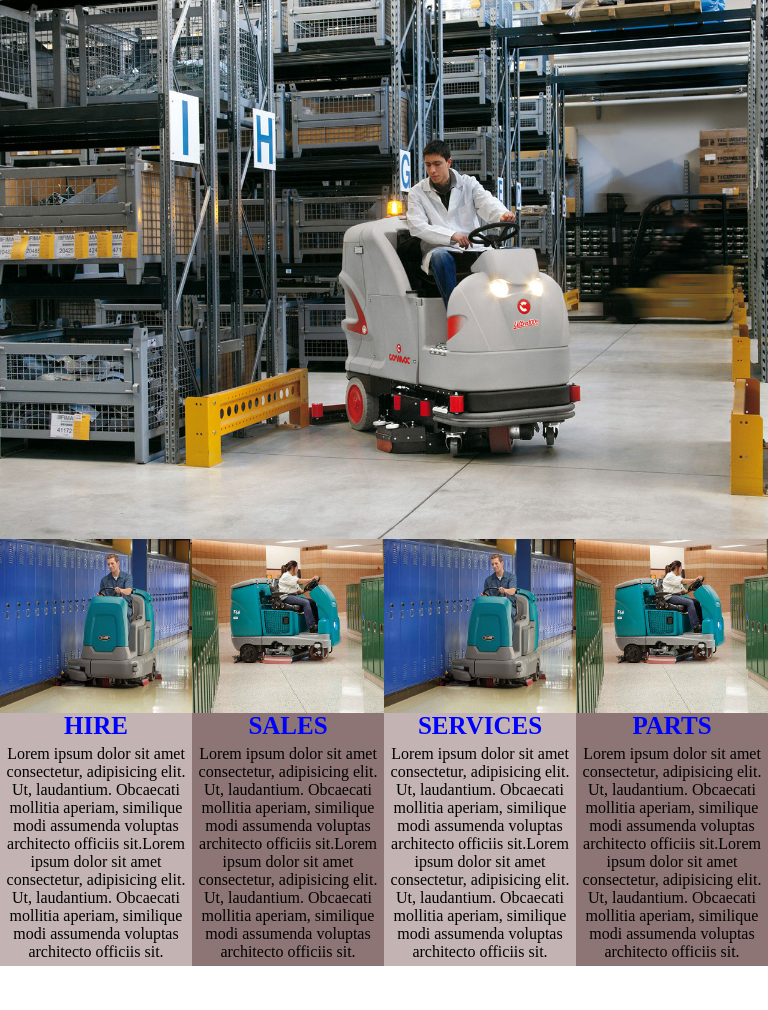
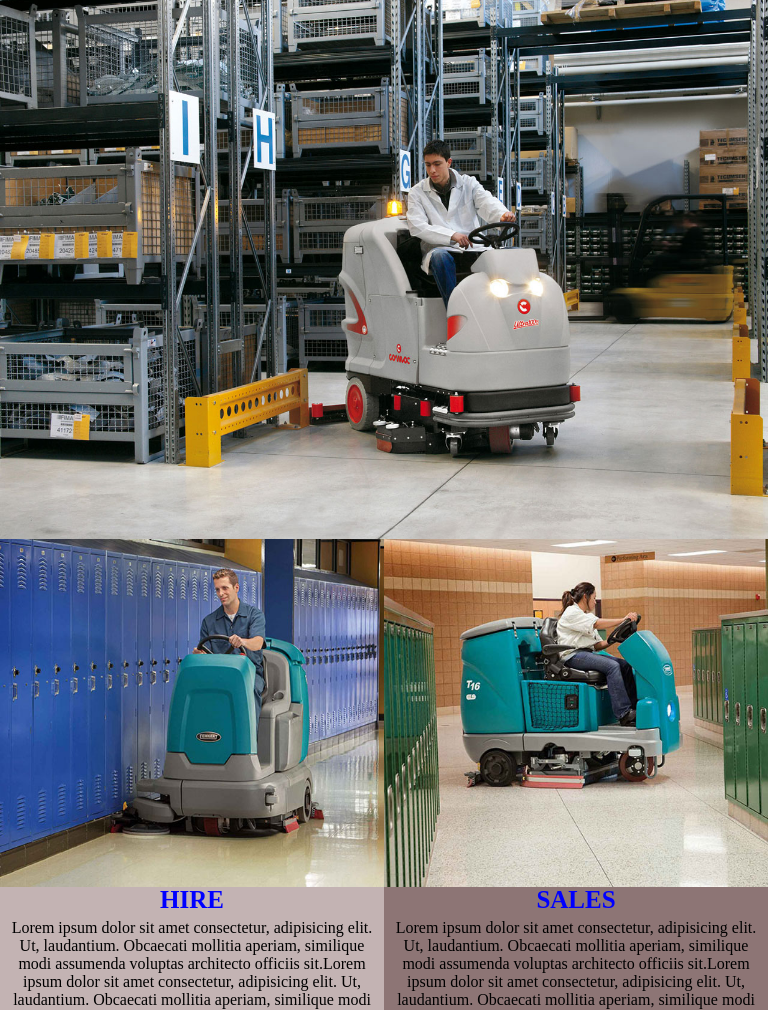
Before and after one commit to Archanaanish/ArchanaAnish_Project-3, a plain HTML site: page template.html in a window 768 px wide. Shown: the part 254-1264 px from the top of the page. Drawn offline with Linux system fonts and the light colour scheme.

Commit message:
Add files via upload

```diff
--- a/template.css
+++ b/template.css
@@ -319,6 +319,7 @@ body{
                                  .navbar{
                                   width: 100%;
                                   flex-wrap: wrap;
+                                  justify-content: space-evenly;
 
 
                                    }
@@ -327,7 +328,7 @@ body{
                                   }
 
                                       .image{
-                                        flex-direction: column;
+                                        width:50%;
                                       }
 
 
```
